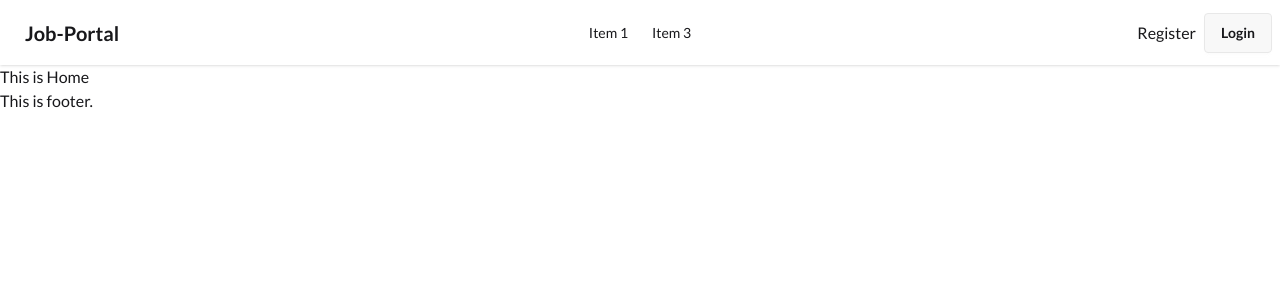
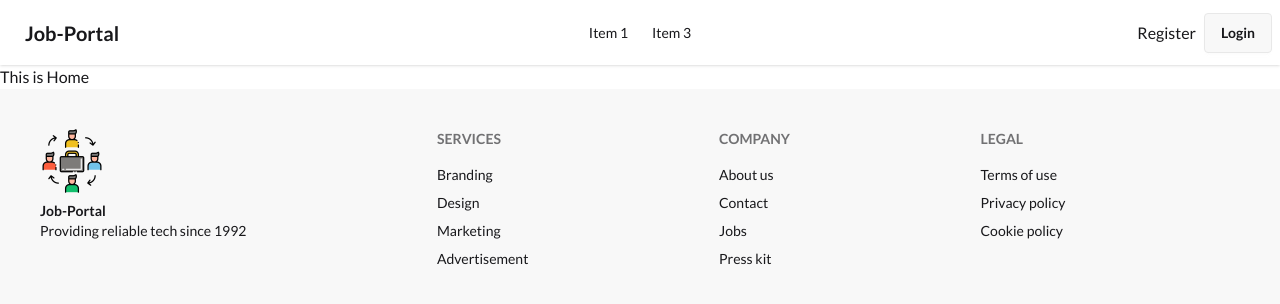
Before and after one commit to Suprio-Das/Job-Portal-Client, a React (Vite) app: page / in a window 1280 px wide. Shown: the top 304 px of the page. Built offline with nearby package versions, Linux system fonts and the light colour scheme; no server answers.

Commit message:
Footer component designed

```diff
--- a/src/Pages/Shared/Footer.jsx
+++ b/src/Pages/Shared/Footer.jsx
@@ -1,10 +1,37 @@
-import React from 'react';
+import JobLogo from '../../assets/job_icon.png';
 
 const Footer = () => {
     return (
-        <div>
-            This is footer.
-        </div>
+        <footer className="footer sm:footer-horizontal bg-base-200 text-base-content p-10">
+            <aside>
+                <img src={JobLogo} alt="" />
+                <p className='text-md font-semibold'>
+                    Job-Portal
+                    <br />
+                    <span className='font-normal'>Providing reliable tech since 1992</span>
+                </p>
+            </aside>
+            <nav>
+                <h6 className="footer-title">Services</h6>
+                <a className="link link-hover">Branding</a>
+                <a className="link link-hover">Design</a>
+                <a className="link link-hover">Marketing</a>
+                <a className="link link-hover">Advertisement</a>
+            </nav>
+            <nav>
+                <h6 className="footer-title">Company</h6>
+                <a className="link link-hover">About us</a>
+                <a className="link link-hover">Contact</a>
+                <a className="link link-hover">Jobs</a>
+                <a className="link link-hover">Press kit</a>
+            </nav>
+            <nav>
+                <h6 className="footer-title">Legal</h6>
+                <a className="link link-hover">Terms of use</a>
+                <a className="link link-hover">Privacy policy</a>
+                <a className="link link-hover">Cookie policy</a>
+            </nav>
+        </footer>
     );
 };
 
```
Also changed, not shown: src/assets/job_icon.png (added).
